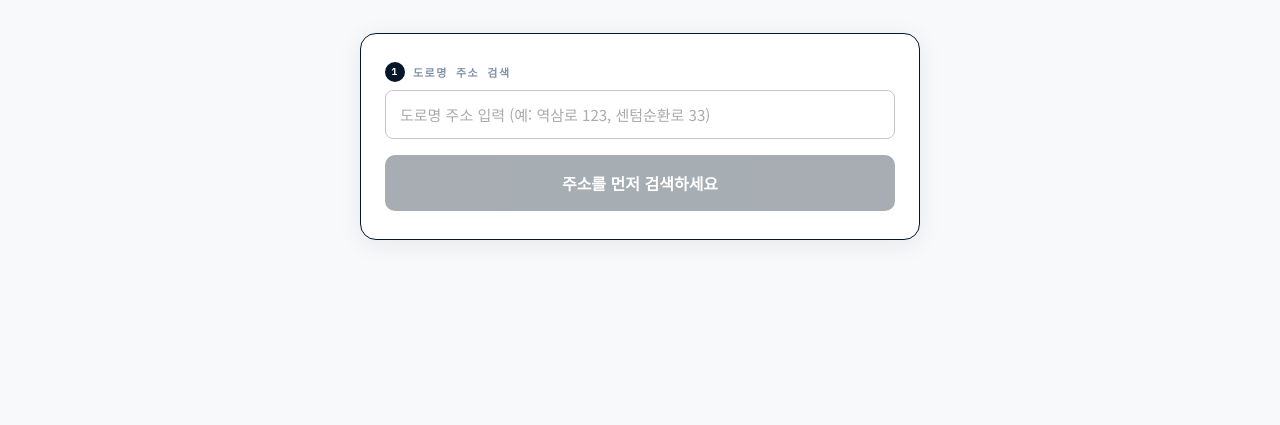
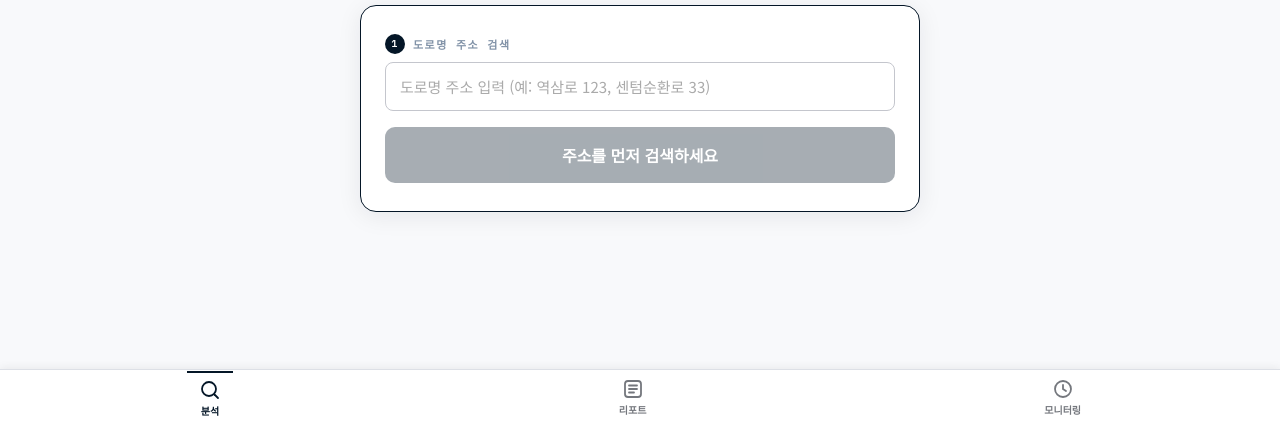
Before and after one commit to actiongamyoun/blackbox-realestate, a website: page pages/analyze.html in a window 1280 px wide. Shown: the part 375-800 px from the top of the page. Drawn offline with Linux system fonts and the light colour scheme.

Commit message:
Add bottom navigation bar to analyze page

```diff
--- a/pages/analyze.html
+++ b/pages/analyze.html
@@ -387,5 +387,22 @@ if ('serviceWorker' in navigator) {
   navigator.serviceWorker.register('/sw.js');
 }
 </script>
+
+<!-- 하단 네비 -->
+<nav style="position:fixed;bottom:0;left:0;right:0;z-index:100;display:flex;justify-content:space-around;align-items:center;height:56px;background:#fff;border-top:1px solid #dde0e6;box-shadow:0 -2px 8px rgba(0,0,0,.06);">
+  <a href="/pages/analyze.html" style="display:flex;flex-direction:column;align-items:center;gap:2px;text-decoration:none;color:#041627;font-size:10px;font-weight:700;padding:6px 12px;border-top:2px solid #041627;font-family:'Noto Sans KR',sans-serif;">
+    <svg width="22" height="22" viewBox="0 0 22 22" fill="none"><circle cx="10" cy="10" r="7" stroke="#041627" stroke-width="1.8"/><path d="M15.5 15.5L19 19" stroke="#041627" stroke-width="1.8" stroke-linecap="round"/></svg>
+    분석
+  </a>
+  <a href="/pages/report.html" style="display:flex;flex-direction:column;align-items:center;gap:2px;text-decoration:none;color:#74777d;font-size:10px;font-weight:600;padding:6px 12px;font-family:'Noto Sans KR',sans-serif;">
+    <svg width="22" height="22" viewBox="0 0 22 22" fill="none"><rect x="3" y="3" width="16" height="16" rx="3" stroke="currentColor" stroke-width="1.8"/><path d="M7 11h8M7 7.5h8M7 14.5h5" stroke="currentColor" stroke-width="1.8" stroke-linecap="round"/></svg>
+    리포트
+  </a>
+  <a href="/pages/monitoring.html" style="display:flex;flex-direction:column;align-items:center;gap:2px;text-decoration:none;color:#74777d;font-size:10px;font-weight:600;padding:6px 12px;font-family:'Noto Sans KR',sans-serif;">
+    <svg width="22" height="22" viewBox="0 0 22 22" fill="none"><circle cx="11" cy="11" r="8" stroke="currentColor" stroke-width="1.8"/><path d="M11 7v4l3 2" stroke="currentColor" stroke-width="1.8" stroke-linecap="round"/></svg>
+    모니터링
+  </a>
+</nav>
+<div style="height:56px;"></div>
 </body>
 </html>
```
